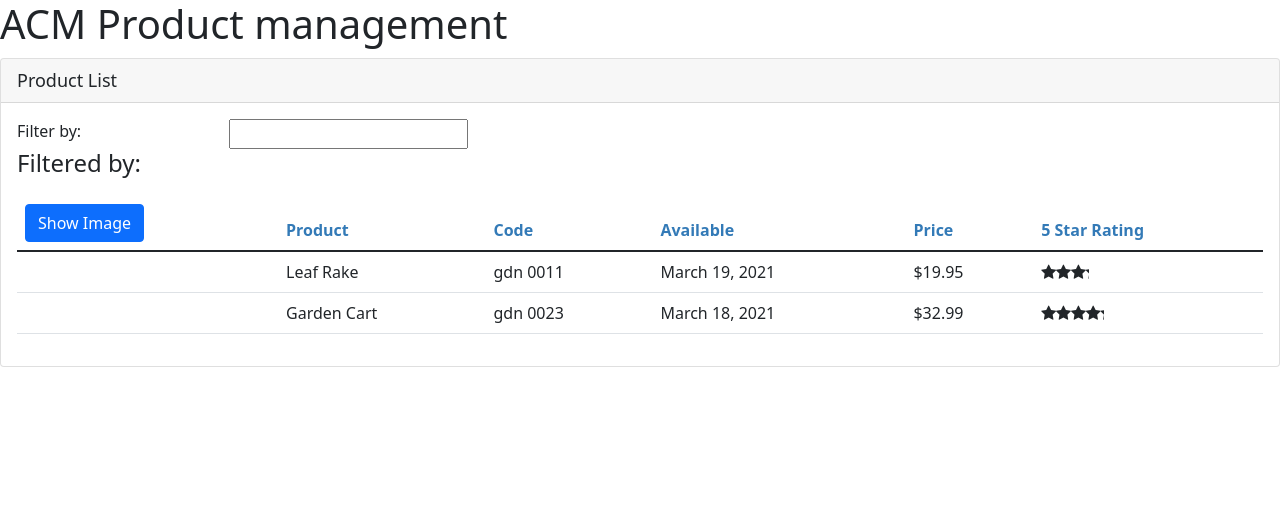
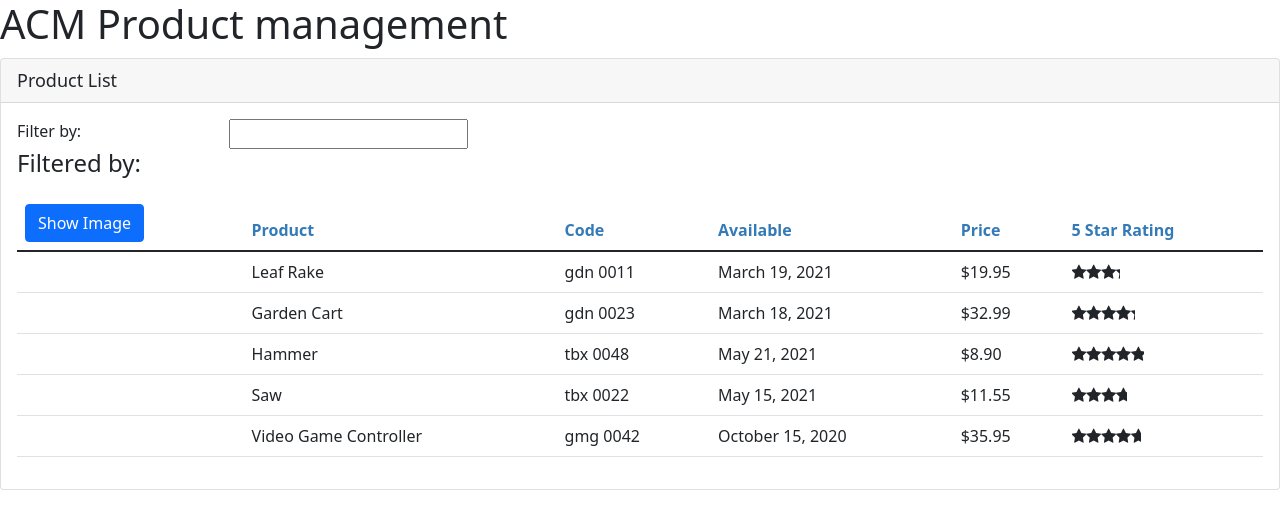
Before and after one commit to lutfiqaraman/APM, an Angular app: page / in a window 1280 px wide. Shown: the top 528 px of the page. Built offline with nearby package versions, Linux system fonts and the light colour scheme.

Commit message:
use observable to get the data

```diff
--- a/angular.json
+++ b/angular.json
@@ -24,7 +24,8 @@
             "tsConfig": "tsconfig.app.json",
             "assets": [
               "src/favicon.ico",
-              "src/assets"
+              "src/assets",
+              "src/api"
             ],
             "styles": [
               "src/styles.css"
--- /dev/null
+++ b/src/api/products/products.json
@@ -0,0 +1,52 @@
+[
+  {
+    "productId": 1,
+    "productName": "Leaf Rake",
+    "productCode": "GDN-0011",
+    "releaseDate": "March 19, 2021",
+    "description": "Leaf rake with 48-inch wooden handle.",
+    "price": 19.95,
+    "starRating": 3.2,
+    "imageUrl": "assets/images/leaf_rake.png"
+  },
+  {
+    "productId": 2,
+    "productName": "Garden Cart",
+    "productCode": "GDN-0023",
+    "releaseDate": "March 18, 2021",
+    "description": "15 gallon capacity rolling garden cart",
+    "price": 32.99,
+    "starRating": 4.2,
+    "imageUrl": "assets/images/garden_cart.png"
+  },
+  {
+    "productId": 5,
+    "productName": "Hammer",
+    "productCode": "TBX-0048",
+    "releaseDate": "May 21, 2021",
+    "description": "Curved claw steel hammer",
+    "price": 8.9,
+    "starRating": 4.8,
+    "imageUrl": "assets/images/hammer.png"
+  },
+  {
+    "productId": 8,
+    "productName": "Saw",
+    "productCode": "TBX-0022",
+    "releaseDate": "May 15, 2021",
+    "description": "15-inch steel blade hand saw",
+    "price": 11.55,
+    "starRating": 3.7,
+    "imageUrl": "assets/images/saw.png"
+  },
+  {
+    "productId": 10,
+    "productName": "Video Game Controller",
+    "productCode": "GMG-0042",
+    "releaseDate": "October 15, 2020",
+    "description": "Standard two-button video game controller",
+    "price": 35.95,
+    "starRating": 4.6,
+    "imageUrl": "assets/images/xbox-controller.png"
+  }
+]
--- a/src/app/app.module.ts
+++ b/src/app/app.module.ts
@@ -6,6 +6,7 @@
 import {FormsModule} from "@angular/forms";
 import {ConvertToSpaces} from "./shared/convert-to-spaces.pipe";
 import {StarComponent} from "./shared/star.component";
+import {HttpClientModule} from "@angular/common/http";
 
 @NgModule({
   declarations: [
@@ -16,7 +17,8 @@
   ],
   imports: [
     BrowserModule,
-    FormsModule
+    FormsModule,
+    HttpClientModule
   ],
   providers: [],
   bootstrap: [AppComponent]
--- a/src/app/products/product-list.component.ts
+++ b/src/app/products/product-list.component.ts
@@ -15,9 +15,11 @@
   imageMargin = 2;
   showImage   = false;
 
+
   products: IProduct[] = [];
   filteredProducts: IProduct[] = [];
 
+  private errorMsg: string = '';
   private _listFilter : string = '';
   get listFilter(): string {
     return this._listFilter;
@@ -31,8 +33,13 @@
   constructor(private productService: ProductService) {}
 
   ngOnInit(): void {
-    this.products = this.productService.getProducts();
-    this.filteredProducts = this.products;
+    this.productService.getProducts().subscribe({
+      next: products => {
+        this.products = products;
+        this.filteredProducts = this.products;
+      },
+      error: err => this.errorMsg = err
+    });
   }
 
   toggleImage() : void {
--- a/src/app/products/product.service.ts
+++ b/src/app/products/product.service.ts
@@ -1,34 +1,33 @@
 import {Injectable} from "@angular/core";
 import {IProduct} from "./product";
+import {HttpClient, HttpErrorResponse} from "@angular/common/http";
+import {Observable, throwError} from "rxjs";
+import {catchError, tap} from "rxjs/operators";
 
 @Injectable({
   providedIn: 'root'
 })
 
 export class ProductService {
+  private productUrl = 'api/products/products.json';
 
-  getProducts() : IProduct[] {
-    return [
-      {
-        "productId": 1,
-        "productName": "Leaf Rake",
-        "productCode": "GDN-0011",
-        "releaseDate": "March 19, 2021",
-        "description": "Leaf rake with 48-inch wooden handle.",
-        "price": 19.95,
-        "starRating": 3.2,
-        "imageUrl": "assets/images/leaf_rake.png"
-      },
-      {
-        "productId": 2,
-        "productName": "Garden Cart",
-        "productCode": "GDN-0023",
-        "releaseDate": "March 18, 2021",
-        "description": "15 gallon capacity rolling garden cart",
-        "price": 32.99,
-        "starRating": 4.2,
-        "imageUrl": "assets/images/garden_cart.png"
-      }
-    ]
+  constructor(private http: HttpClient) {}
+
+  getProducts() : Observable<IProduct[]> {
+    return this.http.get<IProduct[]>(this.productUrl).pipe(
+      tap(),
+      catchError(ProductService.handleError)
+    );
+  }
+
+  private static handleError(err: HttpErrorResponse) {
+    let errorMsg: string;
+
+    if (err.error instanceof ErrorEvent) {
+      errorMsg = `An Error occurred: ${err.error.message}`;
+    } else {
+      errorMsg = `Server returned code: ${err.status}, error message is ${err.message}`;
+    }
+    return throwError(errorMsg);
   }
 }
```
